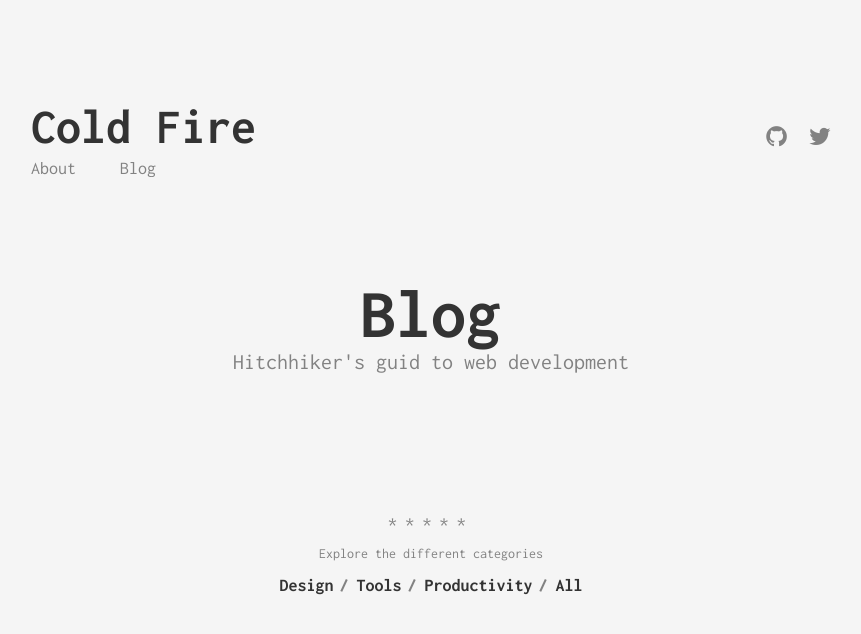
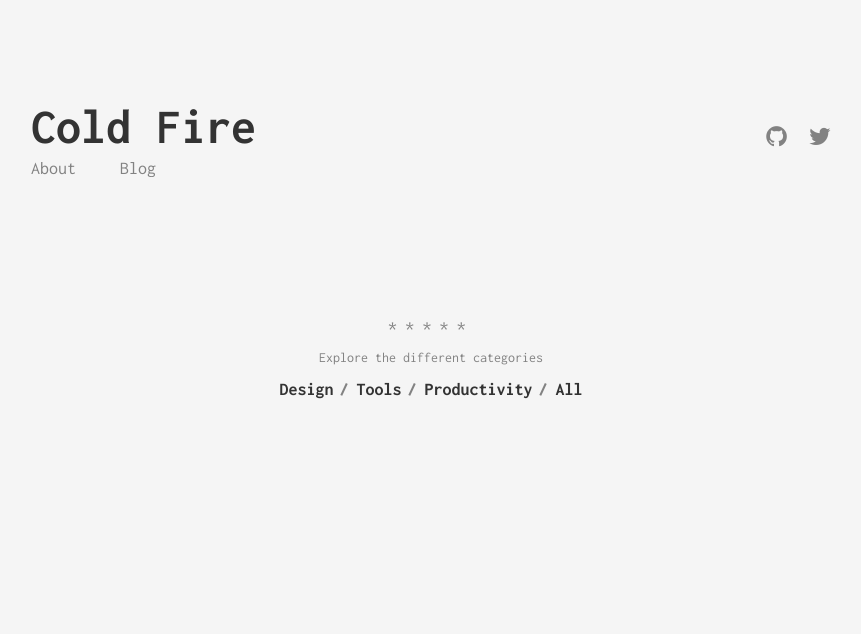
Before and after one commit to harshadptl/harshadptl.github.io, a Jekyll site: the page built from index.html, in a window 1280 px wide. Shown: the top 634 px of the page, without its empty margins (209-1070 px from the left). Built offline with Jekyll 4.4.1, drawn with Linux system fonts in a browser that asks for light colours.

Commit message:
removed front page plaeholder text

```diff
--- a/index.html
+++ b/index.html
@@ -1,7 +1,5 @@
 ---
 layout: page
-title: Blog
-subtitle: Hitchhiker's guid to web development
 ---
 
 <ul class="list-posts">
```
